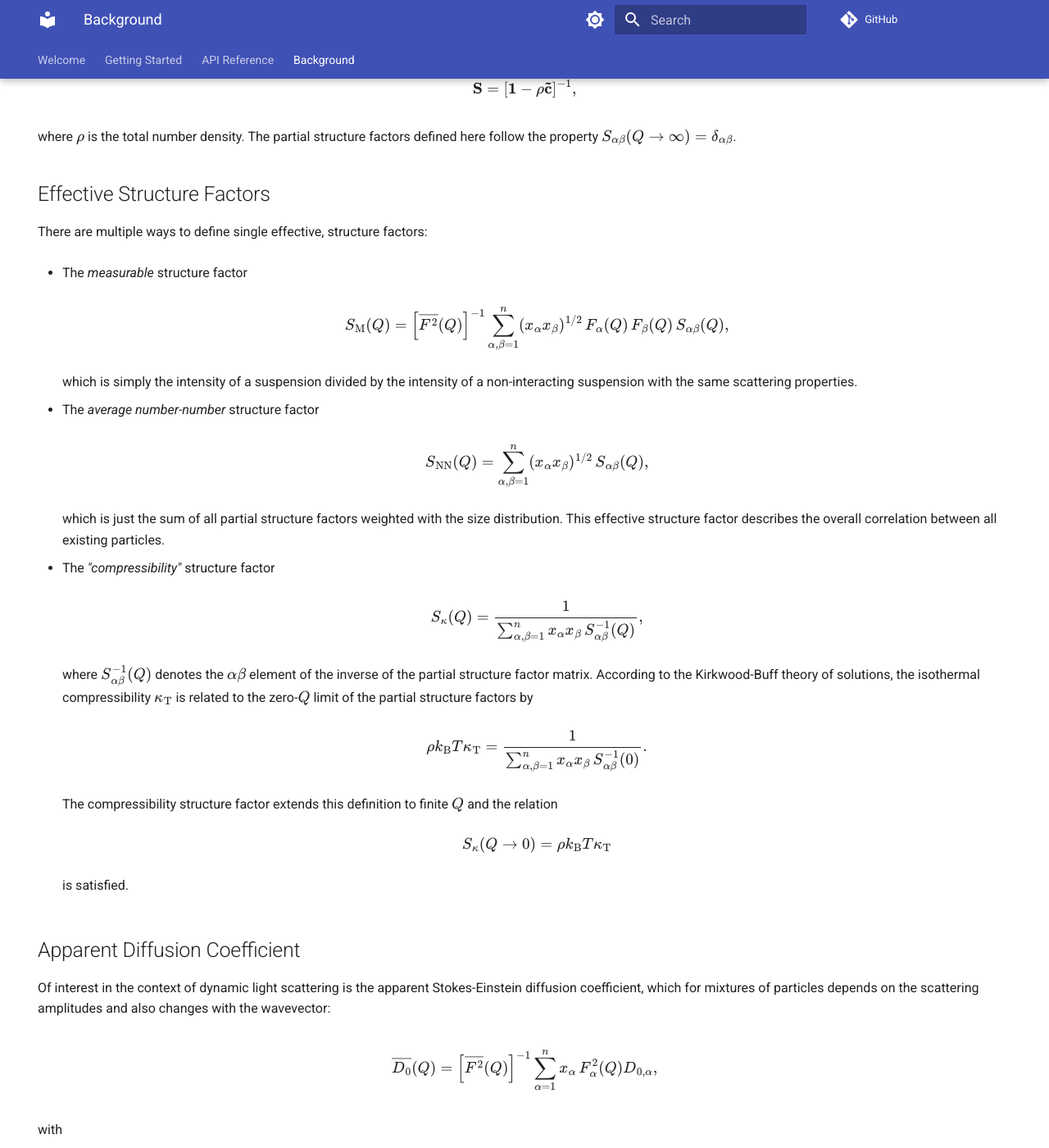
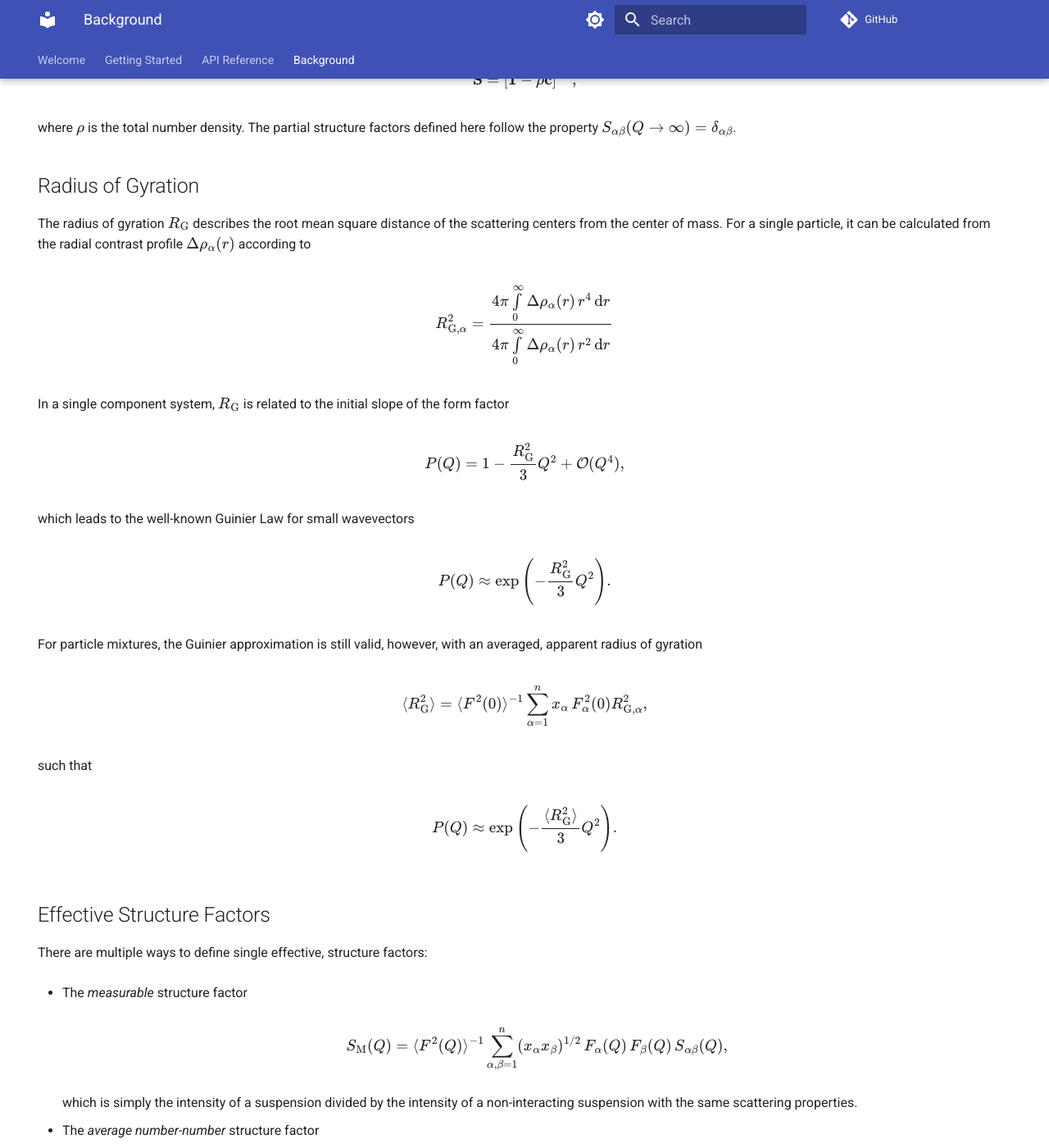
Before and after one commit to joelmaier/mixscatter, an MkDocs documentation site: the page built from docs/background.md, in a window 1280 px wide and 1400 px high, scrolled down 1092 px. Shown: the whole window at 82% size. Built offline with MkDocs 1.6.1 and Material for MkDocs 9.7.7, drawn with Linux system fonts in a browser that asks for light colours; comment, search, counter and statistics services are not loaded; some of the changed text lies outside the part shown.

Commit message:
Extended documentation
- extended theoretical background
- fixed typos

```diff
--- a/docs/background.md
+++ b/docs/background.md
@@ -38,13 +38,13 @@ $$
 An important quantity is the size average of the squared amplitude
 
 $$
-\overline{F^2}(Q) = \sum_{\alpha=1}^{n} x_\alpha \, F^2_\alpha(Q).
+\langle F^2(Q) \rangle = \sum_{\alpha=1}^{n} x_\alpha \, F^2_\alpha(Q).
 $$
 
 The size-averaged form factor can then be expressed as
 
 $$
-P(Q) = \dfrac{\overline{F^2}(Q)}{\overline{F^2}(0)}.
+P(Q) = \dfrac{\langle F^2(Q) \rangle}{\langle F^2(0) \rangle}.
 $$
 
 The partial structure factors $S_{\alpha \beta}(Q)$ describe the interparticle correlations
@@ -61,6 +61,42 @@ $$
 where $\rho$ is the total number density. The partial structure factors defined here follow the
 property $S_{\alpha\beta}(Q\to\infty) = \delta_{\alpha\beta}$.
 
+## Radius of Gyration
+
+The radius of gyration $R_\mathrm{G}$ describes the root mean square distance of the scattering
+centers from the center of mass. For a single particle, it can be calculated from the radial
+contrast profile $\Delta\rho_\alpha(r)$ according to
+
+$$
+R_{\mathrm{G}, \alpha}^2 = \dfrac{4\pi \int\limits_{0}^{\infty} \Delta\rho_\alpha(r) \, r^4 \,\mathrm{d} r}
+{4\pi \int\limits_{0}^{\infty} \Delta\rho_\alpha(r) \, r^2 \,\mathrm{d} r}
+$$
+
+In a single component system, $R_\mathrm{G}$ is related to the initial slope of the form factor
+
+$$
+P(Q) = 1 - \dfrac{R_{\mathrm{G}}^2}{3} Q^2 + \mathcal O (Q^4),
+$$
+
+which leads to the well-known Guinier Law for small wavevectors
+
+$$
+P(Q) \approx \exp{\left(- \frac{R_{\mathrm{G}}^2}{3} Q^2 \right)}.
+$$
+
+For particle mixtures, the Guinier approximation is still valid, however, with an averaged, apparent
+radius of gyration
+
+$$
+ \langle R^2_\mathrm G \rangle = \langle F^2(0) \rangle^{-1} \sum_{\alpha=1}^{n} x_\alpha \, F^2_\alpha(0)
+R_{\mathrm{G}, \alpha}^2,
+$$
+
+such that
+
+$$
+P(Q) \approx \exp{\left(- \frac{\langle R_{\mathrm{G}}^2 \rangle }{3} Q^2 \right)}.
+$$
 ## Effective Structure Factors
 
 There are multiple ways to define single effective, structure factors:
@@ -68,7 +104,7 @@ There are multiple ways to define single effective, structure factors:
 - The *measurable* structure factor
 
     $$
-    S_{\mathrm{M}}(Q) = \left[ \overline{F^2}(Q) \right]^{-1} \sum_{\alpha, \beta=1}^{n}
+    S_{\mathrm{M}}(Q) = \langle F^2(Q) \rangle^{-1} \sum_{\alpha, \beta=1}^{n}
         (x_\alpha x_\beta)^{1/2} \, F_\alpha(Q) \, F_\beta(Q) \, S_{\alpha \beta}(Q),
     $$
 
@@ -117,7 +153,7 @@ coefficient, which for mixtures of particles depends on the scattering amplitude
 changes with the wavevector:
 
 $$
-\overline{D_0}(Q) = \left[ \overline{F^2}(Q) \right]^{-1}
+\langle D_0(Q) \rangle = \langle F^2(Q) \rangle^{-1}
 \sum_{\alpha=1}^{n} x_\alpha \, F^2_\alpha(Q) D_{0, \alpha},
 $$
 
@@ -134,5 +170,5 @@ particles of species $\alpha$.
 An apparent hydrodynamic radius can then be defined as
 
 $$
-R_{\mathrm{h, app}}(Q) = \dfrac{k_{\mathrm{B}} T}{6 \pi \eta_0 \overline{D_0}(Q)}.
+R_{\mathrm{h, app}}(Q) = \dfrac{k_{\mathrm{B}} T}{6 \pi \eta_0 \langle D_0(Q) \rangle}.
 $$
--- a/mkdocs.yml
+++ b/mkdocs.yml
@@ -9,7 +9,7 @@ nav:
   - Getting Started:
     - Introduction: getting_started/getting-started.md
     - Mixtures: getting_started/mixtures.md
-    - Scattering models: getting_started/scattering-models.md
+    - Scattering Models: getting_started/scattering-models.md
     - Liquid Structure: getting_started/liquid-structure.md
   - API Reference:
     - mixscatter API: api/core_api.md
```
Also changed, not shown: docs/getting_started/scattering-models.md (+2 -0 lines), 1 other file.
